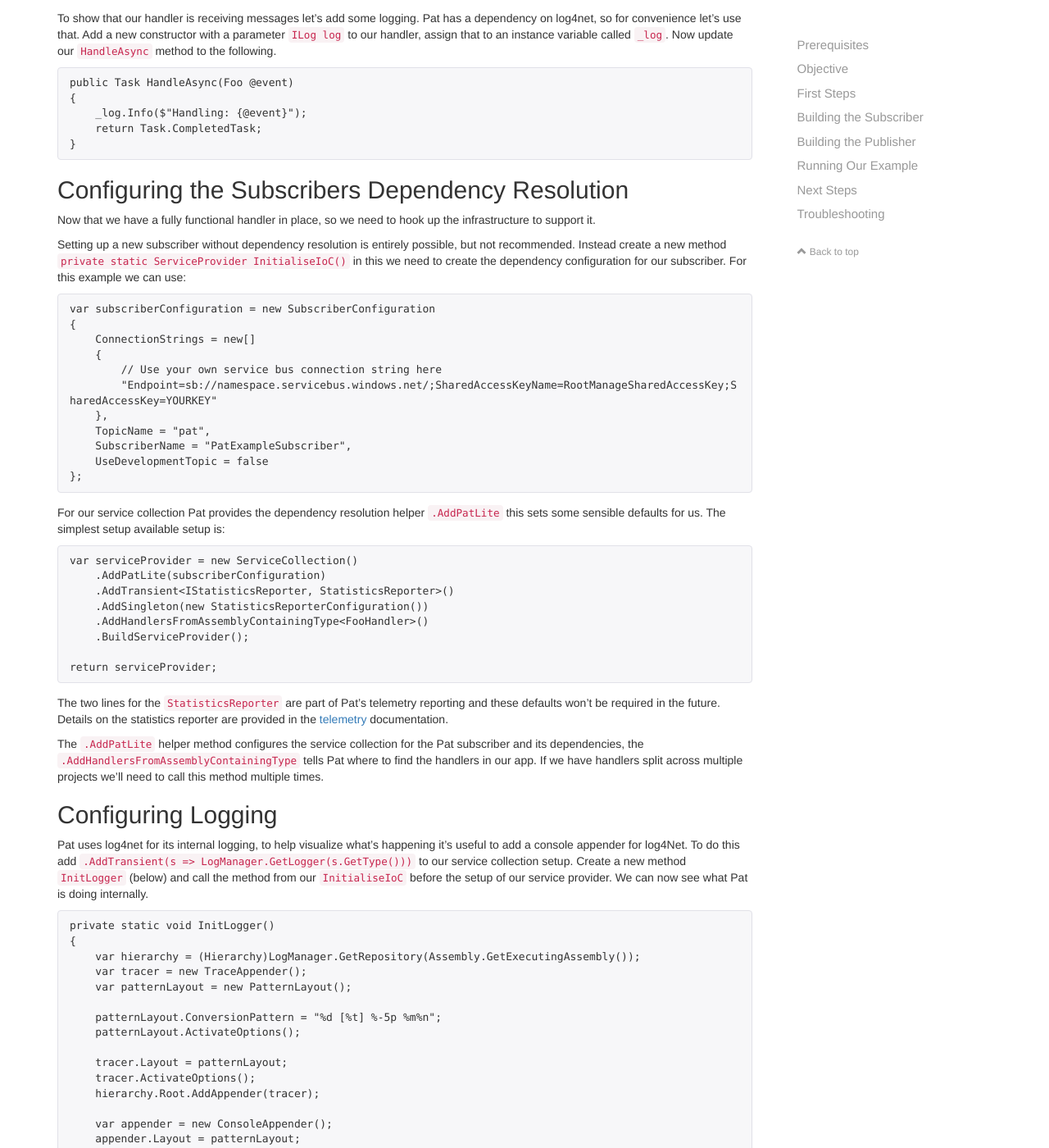
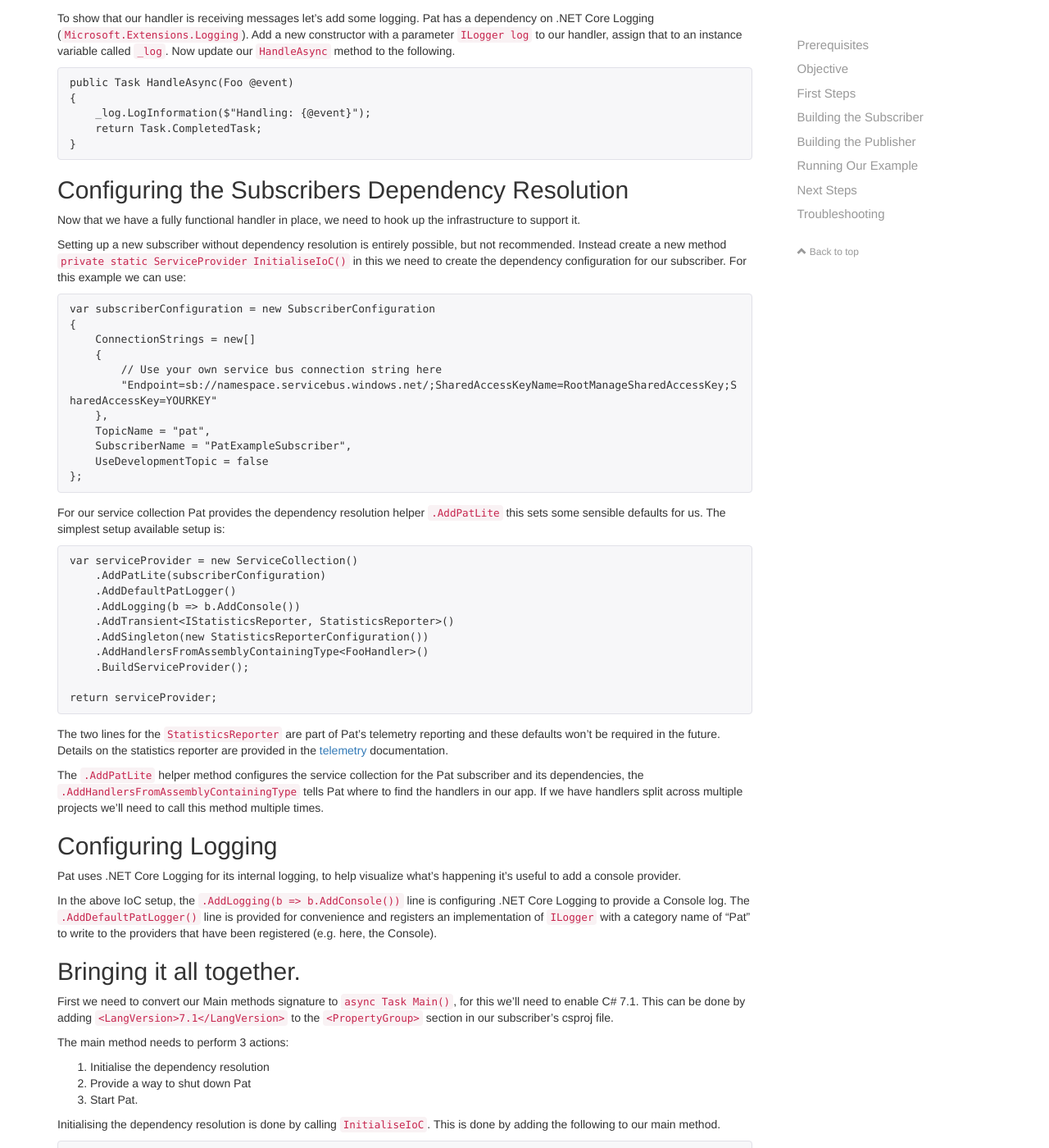
Before and after one commit to purplebricks/pat, a Jekyll site: the page built from docs/hello-world-dotnetcore.md, in a window 1280 px wide and 1400 px high, scrolled down 1250 px. Shown: the whole window at 82% size. Built offline with Jekyll 4.4.1, drawn with Linux system fonts in a browser that asks for light colours; nearby versions of some CDN libraries; some of the changed text lies outside the part shown.

Commit message:
Add docs for .NET Core and log4net logging

````diff
--- a/docs/hello-world-dotnetcore.md
+++ b/docs/hello-world-dotnetcore.md
@@ -57,21 +57,20 @@ if it throws an exception then the message is simply dropped by Pat. The azure
 message until the peek lock expires and the message will be received again by Pat. This will repeat until
 the max delivery count has exceeded, at which point the message is moved onto the dead letter queue.
 
-To show that our handler is receiving messages let's add some logging. Pat has a dependency on log4net, so for
-convenience let's use that. Add a new constructor with a parameter `ILog log` to our handler, assign that to
+To show that our handler is receiving messages let's add some logging. Pat has a dependency on .NET Core Logging (`Microsoft.Extensions.Logging`). Add a new constructor with a parameter `ILogger log` to our handler, assign that to
 an instance variable called `_log`. Now update our `HandleAsync` method to the following.
 
 ```
 public Task HandleAsync(Foo @event)
 {
-    _log.Info($"Handling: {@event}");
+    _log.LogInformation($"Handling: {@event}");
     return Task.CompletedTask;
 }
 ```
 
 ## Configuring the Subscribers Dependency Resolution
 
-Now that we have a fully functional handler in place, so  we need to hook up the infrastructure to support it.
+Now that we have a fully functional handler in place, we need to hook up the infrastructure to support it.
 
 Setting up a new subscriber without dependency resolution is entirely possible, but not recommended. Instead
 create a new method `private static ServiceProvider InitialiseIoC()` in this we need to create the dependency
@@ -97,6 +96,8 @@ sensible defaults for us. The simplest setup available setup is:
 ```
 var serviceProvider = new ServiceCollection()
     .AddPatLite(subscriberConfiguration)
+    .AddDefaultPatLogger()
+    .AddLogging(b => b.AddConsole())
     .AddTransient<IStatisticsReporter, StatisticsReporter>()
     .AddSingleton(new StatisticsReporterConfiguration())
     .AddHandlersFromAssemblyContainingType<FooHandler>()
@@ -115,34 +116,9 @@ handlers split across multiple projects we'll need to call this method multiple
 
 ## Configuring Logging
 
-Pat uses log4net for its internal logging, to help visualize what's happening it's useful to add a console
-appender for log4Net. To do this add `.AddTransient(s => LogManager.GetLogger(s.GetType()))` to our service
-collection setup. Create a new method `InitLogger` (below) and call the method from our `InitialiseIoC`
-before the setup of our service provider. We can now see what Pat is doing internally.
+Pat uses .NET Core Logging for its internal logging, to help visualize what's happening it's useful to add a console provider.
 
-```
-private static void InitLogger()
-{
-    var hierarchy = (Hierarchy)LogManager.GetRepository(Assembly.GetExecutingAssembly());
-    var tracer = new TraceAppender();
-    var patternLayout = new PatternLayout();
-
-    patternLayout.ConversionPattern = "%d [%t] %-5p %m%n";
-    patternLayout.ActivateOptions();
-
-    tracer.Layout = patternLayout;
-    tracer.ActivateOptions();
-    hierarchy.Root.AddAppender(tracer);
-
-    var appender = new ConsoleAppender();
-    appender.Layout = patternLayout;
-    appender.ActivateOptions();
-    hierarchy.Root.AddAppender(appender);
-
-    hierarchy.Root.Level = Level.All;
-    hierarchy.Configured = true;
-}
-```
+In the above IoC setup, the `.AddLogging(b => b.AddConsole())` line is configuring .NET Core Logging to provide a Console log.  The `.AddDefaultPatLogger()` line is provided for convenience and registers an implementation of `ILogger` with a category name of "Pat" to write to the providers that have been registered (e.g. here, the Console).
 
 ## Bringing it all together.
 
@@ -172,8 +148,8 @@ may take longer. This is done by adding the following to our main method:
 var tokenSource = new CancellationTokenSource();
 Console.CancelKeyPress += (sender, args) =>
 {
-    var log = serviceProvider.GetService<ILog>();
-    log.Info("Subscriber Shutdown Requested");
+    var log = serviceProvider.GetService<ILogger>();
+    log.LogInformation("Subscriber Shutdown Requested");
     args.Cancel = true;
     tokenSource.Cancel();
 };
@@ -236,7 +212,7 @@ interface which we will use in our application. The concrete implementation of t
 [MessageSender](pat-sender.html#message-sender), a [MessageGenerator](pat-sender.html#message-generator),
 [MessageProperties](pat-sender.html#message-properties) and [correlation
 ids](pat-sender.html#correlation-id-provider). The details of which are explained on their specific
-documentation pages. The simplest setup available is:
+documentation pages. The simplest setup available is below (but please add logging as described in the next few sections):
 
 ```
 var serviceProvider = new ServiceCollection()
@@ -250,9 +226,25 @@ var serviceProvider = new ServiceCollection()
 return serviceProvider;
 ```
 
-Pat uses log4net for its internal logging, to help visualize what's happening it's useful to add a console
-appender for log4Net. To do this add `.AddTransient(s => LogManager.GetLogger(s.GetType()))` to our service
-collection setup. Create a new method `InitLogger` (below) and call the method from our `InitialiseIoC` before
+### Using .NET Core Logging in the Publisher
+For .NET Core Logging, reference the `Pat.Sender.NetCoreLogAdapter` package, and a .NET Core Logging package such as `Microsoft.Extensions.Logging.Console`.  .NET Core Logging can then be set up as normal to provide an ILogger instance.
+
+Example:
+```
+.AddSingleton<IPatSenderLog, PatSenderNetCoreLogAdapter>()
+.AddLogging(b => b.AddConsole())
+.AddSingleton<ILogger>(s => s.GetRequiredService<ILoggerFactory>().CreateLog("Publisher"))
+```
+
+### Using log4Net in the Publisher instead
+For log4net logging, reference the `Pat.Sender.Log4Net` package and add IoC setup:
+
+```
+.AddSingleton<IPatSenderLog, PatSenderLog4NetAdapter>()
+.AddTransient(s => LogManager.GetLogger(s.GetType()))
+```
+
+It can be useful to add a console logger to visualize what's happening.  Create a new method `InitLogger` (below) and call the method from the IoC setup before
 the setup of our service provider. We can now see what Pat is doing internally.
 
 ```
````
Also changed, not shown: docs/hello-world-netframework.md (+8 -4 lines).
